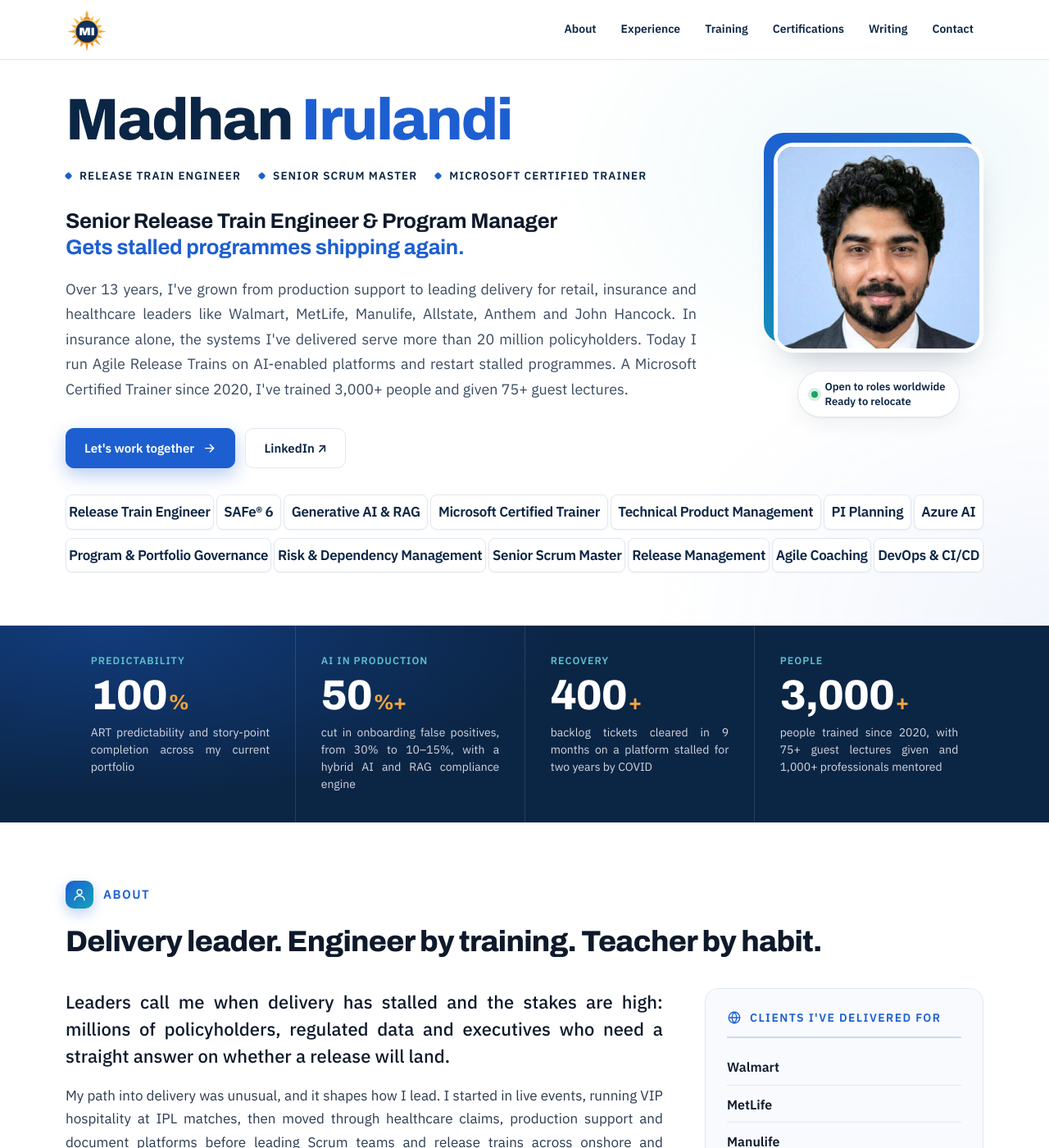
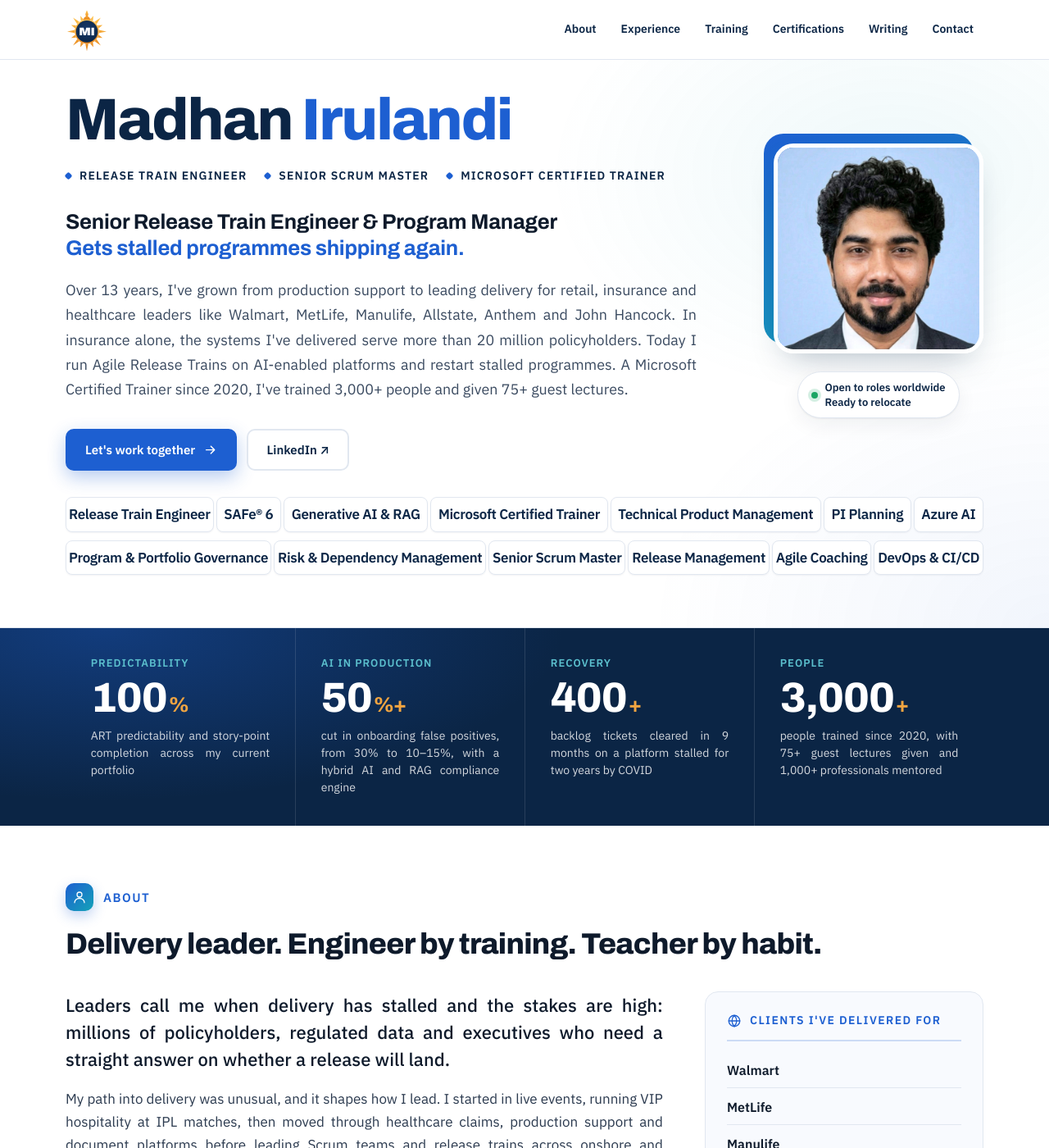
Before and after one commit to Madhan-I/Madhan-I.github.io, a Jekyll site: the page built from index.html, in a window 1280 px wide and 1400 px high. Shown: the whole window at 82% size. Built offline with Jekyll 4.4.1, drawn with Linux system fonts in a browser that asks for light colours.

Commit message:
Use whole-pixel font sizes; client 16px, employer 15px
Co-Authored-By: Claude Opus 5.5 <noreply@anthropic.com>
Claude-Session: https://claude.ai/code/session_01MFRrTt7LBDdX57m85KHNGp

```diff
--- a/assets/css/style.css
+++ b/assets/css/style.css
@@ -55,7 +55,7 @@ nav ul a:hover { color: var(--navy); background: var(--tint); }
 .hero { position: relative; display: grid; grid-template-columns: minmax(0, 1fr); gap: 32px; padding-block: clamp(24px, 3vw, 40px) clamp(36px, 5vw, 64px); }
 .hero.has-photo { grid-template-columns: minmax(0, 1fr) clamp(240px, 24vw, 320px); align-items: center; column-gap: clamp(32px, 5vw, 72px); }
 .hero .hire-for { grid-column: 1 / -1; }
-.eyebrow { display: inline-flex; align-items: center; gap: 10px; font: 600 12.5px/1.4 var(--mono); letter-spacing: .08em; text-transform: uppercase; color: var(--navy); background: #FFFFFF; border: 1px solid var(--line); border-radius: 999px; padding: 7px 14px 7px 12px; box-shadow: var(--shadow); }
+.eyebrow { display: inline-flex; align-items: center; gap: 10px; font: 600 13px/1.4 var(--mono); letter-spacing: .08em; text-transform: uppercase; color: var(--navy); background: #FFFFFF; border: 1px solid var(--line); border-radius: 999px; padding: 7px 14px 7px 12px; box-shadow: var(--shadow); }
 .dot { width: 8px; height: 8px; border-radius: 50%; background: #1AA563; box-shadow: 0 0 0 4px rgba(26, 165, 99, .18); flex: none; }
 h1 { font-weight: 800; font-size: clamp(42px, 6.2vw, 84px); line-height: 1; letter-spacing: -0.03em; margin: 0; color: var(--navy); }
 h1 .last { color: var(--brand); }
@@ -67,7 +67,7 @@ h1 .last { color: var(--brand); }
 .role em { font-style: normal; color: var(--brand); }
 .lede { color: #3A4A60; font-size: clamp(16px, 1.4vw, 18px); line-height: 1.7; max-width: 64ch; margin: 20px 0 0; }
 .ctas { display: flex; gap: 12px; flex-wrap: wrap; margin-top: 32px; }
-.btn { display: inline-flex; align-items: center; gap: 10px; font: 600 15px/1 var(--body); padding: 15px 22px; border-radius: 10px; border: 1.5px solid var(--navy); background: var(--navy); color: #FFFFFF; text-decoration: none; cursor: pointer; transition: transform .18s ease, box-shadow .18s ease, background .18s ease; }
+.btn { display: inline-flex; align-items: center; gap: 10px; font: 600 15px/1 var(--body); padding: 15px 22px; border-radius: 10px; border: 2px solid var(--navy); background: var(--navy); color: #FFFFFF; text-decoration: none; cursor: pointer; transition: transform .18s ease, box-shadow .18s ease, background .18s ease; }
 .btn:hover { transform: translateY(-2px); box-shadow: var(--shadow-lg); }
 .btn.primary { background: var(--brand); border-color: var(--brand); box-shadow: 0 8px 22px color-mix(in srgb, var(--brand) 32%, transparent); }
 .btn.ghost { background: #FFFFFF; color: var(--navy); border-color: var(--line); }
@@ -76,7 +76,7 @@ h1 .last { color: var(--brand); }
 .hire-for:has(.chip-row) { flex-direction: column; align-items: flex-start; }
 .chip-row { display: flex; flex-wrap: wrap; gap: 8px; }
 .chip-row .chip { padding: 9px 11px; }
-.chip { font: 600 13.5px/1.2 var(--body); color: var(--navy); background: #FFFFFF; border: 1px solid var(--line); padding: 9px 14px; border-radius: 8px; box-shadow: 0 1px 2px rgba(14, 26, 43, .05); }
+.chip { font: 600 14px/1.2 var(--body); color: var(--navy); background: #FFFFFF; border: 1px solid var(--line); padding: 9px 14px; border-radius: 8px; box-shadow: 0 1px 2px rgba(14, 26, 43, .05); }
 .portrait { position: relative; margin: 0; justify-self: center; width: 100%; max-width: 320px; }
 .portrait img { display: block; width: 100%; height: auto; aspect-ratio: 1; object-fit: cover; border-radius: 24px; border: 5px solid #FFFFFF; box-shadow: var(--shadow-lg); }
 .portrait::before { content: ""; position: absolute; inset: -10px 10px 10px -10px; border-radius: 28px; background: linear-gradient(135deg, var(--brand), var(--brand-2)); z-index: -1; opacity: .85; }
@@ -109,10 +109,10 @@ h1 .last { color: var(--brand); }
 .board { position: relative; display: grid; grid-template-columns: repeat(4, minmax(0, 1fr)); }
 .metric { padding: clamp(24px, 3vw, 36px) clamp(16px, 2vw, 28px); border-left: 1px solid rgba(255, 255, 255, .12); }
 .metric:first-child { border-left: 0; padding-left: 0; }
-.metric .tag { font: 600 11.5px/1 var(--mono); letter-spacing: .1em; text-transform: uppercase; color: color-mix(in srgb, var(--brand-2) 70%, #FFFFFF); }
+.metric .tag { font: 600 12px/1 var(--mono); letter-spacing: .1em; text-transform: uppercase; color: color-mix(in srgb, var(--brand-2) 70%, #FFFFFF); }
 .metric .n { font-family: var(--display); font-weight: 800; font-size: clamp(36px, 4vw, 54px); line-height: 1.05; letter-spacing: -0.02em; margin-top: 10px; color: #FFFFFF; }
 .metric .n small { font-size: .5em; color: var(--accent); margin-left: 2px; }
-.metric p { margin: 8px 0 0; color: rgba(255, 255, 255, .82); font-size: 14.5px; line-height: 1.5; }
+.metric p { margin: 8px 0 0; color: rgba(255, 255, 255, .82); font-size: 15px; line-height: 1.5; }
 @media (max-width: 900px) { .board { grid-template-columns: repeat(2, minmax(0, 1fr)); } .metric:nth-child(3) { border-left: 0; padding-left: 0; } .metric { border-top: 1px solid rgba(255, 255, 255, .12); } .metric:nth-child(-n+2) { border-top: 0; } }
 @media (max-width: 520px) { .board { grid-template-columns: 1fr; } .metric { border-left: 0; padding-left: 0; } .metric:nth-child(2) { border-top: 1px solid rgba(255, 255, 255, .12); } }
 
@@ -125,7 +125,7 @@ h1 .last { color: var(--brand); }
 .slide + .slide::before { content: ""; position: absolute; left: 0; right: 0; top: 0; height: 3px; background: linear-gradient(90deg, var(--brand), var(--brand-2) 50%, transparent); opacity: .9; }
 .tone-navy + .slide::before, .slide + .tone-navy::before { opacity: .0; }
 .sec-head { margin-bottom: clamp(24px, 3vw, 36px); }
-.label { display: inline-flex; align-items: center; gap: 10px; font: 600 12.5px/1 var(--mono); letter-spacing: .1em; text-transform: uppercase; color: var(--brand); }
+.label { display: inline-flex; align-items: center; gap: 10px; font: 600 13px/1 var(--mono); letter-spacing: .1em; text-transform: uppercase; color: var(--brand); }
 .label .num { font: 800 13px/1 var(--display); color: #FFFFFF; background: var(--brand); border-radius: 6px; padding: 6px 7px; letter-spacing: 0; }
 .tone-navy .label { color: color-mix(in srgb, var(--brand-2) 70%, #FFFFFF); }
 .tone-navy .label .num { background: rgba(255, 255, 255, .14); }
@@ -146,7 +146,7 @@ h1 .last { color: var(--brand); }
 .copy p { margin: 0 0 18px; font-size: 17px; }
 .copy p:first-child { font-size: clamp(19px, 1.8vw, 22px); line-height: 1.5; color: var(--ink); font-weight: 500; }
 .about-side { background: var(--tint); border: 1px solid var(--line); border-radius: var(--radius); padding: 26px; position: sticky; top: 96px; }
-.clients h3 { margin: 0 0 10px; font: 600 12.5px/1.4 var(--mono); letter-spacing: .1em; text-transform: uppercase; color: var(--brand); }
+.clients h3 { margin: 0 0 10px; font: 600 13px/1.4 var(--mono); letter-spacing: .1em; text-transform: uppercase; color: var(--brand); }
 .clients ul { list-style: none; margin: 0; padding: 0; display: grid; gap: 2px; }
 .clients li { font: 600 16px/1.4 var(--body); color: var(--ink); padding: 10px 0; border-bottom: 1px solid var(--line); }
 .clients li:last-child { border-bottom: 0; }
@@ -164,15 +164,15 @@ h1 .last { color: var(--brand); }
 .job-icon { width: 56px; height: 56px; border-radius: 14px; display: grid; place-items: center; color: #FFFFFF; background: linear-gradient(135deg, var(--brand), var(--brand-2)); box-shadow: 0 10px 22px color-mix(in srgb, var(--brand) 30%, transparent); }
 .job-icon .ic { width: 28px; height: 28px; }
 .when { display: inline-block; font: 700 14px/1 var(--body); letter-spacing: .01em; color: var(--brand); background: color-mix(in srgb, var(--brand) 10%, #FFFFFF); border: 1px solid color-mix(in srgb, var(--brand) 22%, #FFFFFF); border-radius: 8px; padding: 7px 10px; margin-top: 8px; white-space: nowrap; }
-.sector { display: flex; flex-direction: column; gap: 2px; font-size: 13.5px; line-height: 1.45; color: var(--muted); }
-.sector span:first-child { color: var(--navy); font-weight: 700; font-size: 15.5px; line-height: 1.3; }
-.sector span + span { font-size: 13.5px; }
+.sector { display: flex; flex-direction: column; gap: 2px; font-size: 14px; line-height: 1.45; color: var(--muted); }
+.sector span:first-child { color: var(--navy); font-weight: 700; font-size: 16px; line-height: 1.3; }
+.sector span + span { font-size: 14px; }
 .now-tag { font: 700 11px/1 var(--mono); letter-spacing: .08em; text-transform: uppercase; color: #FFFFFF; background: #1AA563; padding: 6px 9px; border-radius: 6px; }
 .job-body h3 { margin: 0; font-weight: 800; font-size: clamp(20px, 2vw, 26px); line-height: 1.2; letter-spacing: -0.01em; }
 .org { margin: 8px 0 0; color: var(--muted); font-size: 15px; }
 .org b { color: var(--brand); }
 .job-body ul { margin: 16px 0 0; padding: 0; list-style: none; display: grid; gap: 9px; }
-.job-body li { position: relative; padding-left: 22px; font-size: 15.5px; line-height: 1.6; }
+.job-body li { position: relative; padding-left: 22px; font-size: 15px; line-height: 1.6; }
 .job-body li::before { content: ""; position: absolute; left: 2px; top: .62em; width: 8px; height: 8px; border-radius: 2px; transform: rotate(45deg); background: var(--brand-2); }
 .job-art { position: absolute; right: -28px; bottom: -36px; width: 220px; height: 220px; color: var(--brand); opacity: .06; pointer-events: none; }
 .job.now { border-color: color-mix(in srgb, var(--brand) 35%, var(--line)); box-shadow: var(--shadow-lg); }
@@ -192,11 +192,11 @@ h1 .last { color: var(--brand); }
 .facts { display: grid; grid-template-columns: repeat(3, minmax(0, 1fr)); gap: 14px; margin-top: 30px; }
 .facts div { background: rgba(255, 255, 255, .06); border: 1px solid rgba(255, 255, 255, .12); border-radius: 14px; padding: 18px; }
 .facts b { display: block; font: 800 clamp(26px, 2.6vw, 36px)/1 var(--display); color: #FFFFFF; }
-.facts span { display: block; margin-top: 8px; font-size: 13.5px; color: rgba(255, 255, 255, .7); }
+.facts span { display: block; margin-top: 8px; font-size: 14px; color: rgba(255, 255, 255, .7); }
 .topics { list-style: none; margin: 0; padding: 0; background: #FFFFFF; border-radius: 18px; padding: 8px 22px; box-shadow: 0 20px 50px rgba(0, 0, 0, .25); }
 .topics li { display: flex; justify-content: space-between; align-items: baseline; gap: 16px; padding: 15px 0; border-bottom: 1px solid var(--line); }
 .topics li:last-child { border-bottom: 0; }
-.topics b { color: var(--navy); font-size: 15.5px; }
+.topics b { color: var(--navy); font-size: 16px; }
 .topics span { font: 500 12px/1.4 var(--mono); color: var(--brand); text-align: right; }
 @media (max-width: 900px) { .train-grid { grid-template-columns: 1fr; } }
 @media (max-width: 520px) { .facts { grid-template-columns: 1fr; } .topics li { flex-direction: column; gap: 4px; } .topics span { text-align: left; } }
@@ -213,11 +213,11 @@ h1 .last { color: var(--brand); }
 .cn a { color: inherit; text-decoration: none; }
 .cn a:hover { color: var(--brand); text-decoration: underline; }
 .meta { display: flex; flex-wrap: wrap; align-items: center; gap: 8px; font: 500 12px/1 var(--mono); color: var(--muted); }
-.live { font: 700 10.5px/1 var(--mono); letter-spacing: .06em; text-transform: uppercase; padding: 4px 8px; border-radius: 6px; background: #1AA563; color: #FFFFFF; }
-.expired { font: 700 10.5px/1 var(--mono); letter-spacing: .06em; text-transform: uppercase; padding: 4px 8px; border-radius: 6px; background: #E6EAF0; color: #5B6B82; }
+.live { font: 700 11px/1 var(--mono); letter-spacing: .06em; text-transform: uppercase; padding: 4px 8px; border-radius: 6px; background: #1AA563; color: #FFFFFF; }
+.expired { font: 700 11px/1 var(--mono); letter-spacing: .06em; text-transform: uppercase; padding: 4px 8px; border-radius: 6px; background: #E6EAF0; color: #5B6B82; }
 .verify-link { color: var(--brand); }
 .cg.featured { background: linear-gradient(170deg, color-mix(in srgb, var(--brand) 10%, #FFFFFF), #FFFFFF 70%); border: 1.5px solid color-mix(in srgb, var(--brand) 45%, var(--line)); box-shadow: var(--shadow-lg); position: relative; }
-.cg.featured::before { content: "Core"; position: absolute; top: -11px; right: 18px; font: 700 10.5px/1 var(--mono); letter-spacing: .1em; text-transform: uppercase; color: #FFFFFF; background: var(--brand); padding: 6px 9px; border-radius: 6px; }
+.cg.featured::before { content: "Core"; position: absolute; top: -11px; right: 18px; font: 700 11px/1 var(--mono); letter-spacing: .1em; text-transform: uppercase; color: #FFFFFF; background: var(--brand); padding: 6px 9px; border-radius: 6px; }
 .cg.muted { background: #FAFBFD; box-shadow: none; }
 .cg.muted .badge { filter: grayscale(1); opacity: .75; }
 .cg.muted .cn { color: var(--muted); }
@@ -240,7 +240,7 @@ h1 .last { color: var(--brand); }
 .rows li { padding: 16px 0; border-bottom: 1px solid var(--line); }
 .rows li:last-child { border-bottom: 0; padding-bottom: 0; }
 .rows li b { display: block; color: var(--ink); font-size: 16px; }
-.rows li > span, .abody > span { display: block; color: var(--muted); font-size: 14.5px; margin-top: 3px; }
+.rows li > span, .abody > span { display: block; color: var(--muted); font-size: 15px; margin-top: 3px; }
 .award { display: flex; gap: 16px; align-items: center; }
 .abody { min-width: 0; }
 .thumb { position: relative; flex: none; width: 92px; height: 66px; border-radius: 10px; overflow: hidden; border: 1px solid var(--line); display: block; }
@@ -268,12 +268,12 @@ h1 .last { color: var(--brand); }
 .contact-row { display: grid; grid-template-columns: repeat(2, minmax(0, 1fr)); gap: 14px; margin-top: 32px; }
 .card { background: rgba(255, 255, 255, .06); border: 1px solid rgba(255, 255, 255, .14); border-radius: 14px; padding: 18px 20px; min-width: 0; transition: background .2s, border-color .2s; }
 .card:hover { background: rgba(255, 255, 255, .1); border-color: rgba(255, 255, 255, .28); }
-.card .k { display: block; font: 600 11.5px/1 var(--mono); letter-spacing: .1em; text-transform: uppercase; color: rgba(255, 255, 255, .6); }
+.card .k { display: block; font: 600 12px/1 var(--mono); letter-spacing: .1em; text-transform: uppercase; color: rgba(255, 255, 255, .6); }
 .card .row { display: flex; align-items: center; justify-content: space-between; gap: 12px; margin-top: 10px; }
 .card .v { color: #FFFFFF; font-weight: 600; font-size: 17px; text-decoration: none; overflow-wrap: anywhere; }
 .card .v:hover { text-decoration: underline; }
 .copy-btn { font: 600 13px/1 var(--body); color: var(--navy); background: #FFFFFF; border: 0; border-radius: 8px; padding: 9px 12px; cursor: pointer; flex: none; }
-.note { margin: 22px 0 0; font-size: 14.5px; line-height: 1.7; color: rgba(255, 255, 255, .65); max-width: 80ch; }
+.note { margin: 22px 0 0; font-size: 15px; line-height: 1.7; color: rgba(255, 255, 255, .65); max-width: 80ch; }
 @media (min-width: 1000px) { .card .v { white-space: nowrap; } }
 @media (max-width: 640px) { .contact-row { grid-template-columns: 1fr; } }
 
@@ -292,7 +292,7 @@ section.flush-top { padding-block: 10px clamp(56px, 7vw, 96px); }
 .post .eyebrow { box-shadow: none; }
 .post-title { font-weight: 800; font-size: clamp(32px, 4.4vw, 50px); line-height: 1.1; letter-spacing: -0.02em; margin: 18px 0 0; color: var(--navy); }
 .cover { width: 100%; border-radius: var(--radius); margin-top: 28px; }
-.prose { margin-top: 30px; font-size: 17.5px; line-height: 1.8; color: var(--text); }
+.prose { margin-top: 30px; font-size: 18px; line-height: 1.8; color: var(--text); }
 .prose h2 { font-size: 26px; margin: 40px 0 10px; }
 .prose h3 { font-size: 20px; margin: 30px 0 8px; }
 .prose li { margin-bottom: 6px; }
@@ -313,15 +313,15 @@ section.flush-top { padding-block: 10px clamp(56px, 7vw, 96px); }
 .label { font: 700 14px/1 var(--body); letter-spacing: .08em; gap: 10px; }
 .label .num { font: 800 14px/1 var(--body); padding: 6px 8px; letter-spacing: 0; }
 .label .ic { width: 18px; height: 18px; }
-.roles { font: 700 13.5px/1.4 var(--body); letter-spacing: .08em; }
+.roles { font: 700 14px/1.4 var(--body); letter-spacing: .08em; }
 .metric .tag, .clients h3, .cg h3, .card .k, .post-card .k, .quick dt { font-family: var(--body); font-weight: 700; letter-spacing: .08em; }
-.metric .tag { font-size: 12.5px; }
+.metric .tag { font-size: 13px; }
 .clients h3, .cg h3 { font-size: 13px; }
 .card .k, .quick dt { font-size: 12px; }
-.post-card .k { font-size: 12.5px; }
-.meta { font-family: var(--body); font-size: 12.5px; font-weight: 500; }
+.post-card .k { font-size: 13px; }
+.meta { font-family: var(--body); font-size: 13px; font-weight: 500; }
 .live, .expired, .now-tag { font-family: var(--body); font-weight: 700; letter-spacing: .06em; }
-.topics span { font: 600 12.5px/1.4 var(--body); }
+.topics span { font: 600 13px/1.4 var(--body); }
 .eyebrow { font-family: var(--body); font-weight: 700; }
 button { font-family: var(--body); }
 
@@ -330,7 +330,7 @@ button { font-family: var(--body); }
 .role-1, .role-2 { display: block; }
 @media (min-width: 700px) { .role-1 { white-space: nowrap; } }
 /* "Clients I've delivered for" matches the "Experience" label exactly */
-.clients h3, .quick dt { font: 700 12.5px/1.2 var(--body); letter-spacing: .08em; text-transform: uppercase; }
+.clients h3, .quick dt { font: 700 13px/1.2 var(--body); letter-spacing: .08em; text-transform: uppercase; }
 .clients h3 { color: var(--muted); margin-bottom: 12px; }
 .quick dt { color: rgba(255, 255, 255, .72); }
 
@@ -354,7 +354,7 @@ button { font-family: var(--body); }
 
 .abody .extra { display: inline-block; margin-top: 6px; font-weight: 600; font-size: 14px; text-decoration: none; }
 .abody .extra:hover { text-decoration: underline; }
-.abody .anote { display: block; margin-top: 4px; font-size: 12.5px; color: var(--muted); font-style: italic; }
+.abody .anote { display: block; margin-top: 4px; font-size: 13px; color: var(--muted); font-style: italic; }
 
 /* logo: emblem + name */
 .mark { display: inline-flex; align-items: center; gap: 10px; }
@@ -386,13 +386,13 @@ nav ul a:hover { color: var(--brand); background: color-mix(in srgb, var(--brand
 
 /* larger emblem; name aligned to the centre of the sun disc (disc centre sits 3/64 below the image centre) */
 .mark img { width: 52px; height: 52px; }
-.mark-name { font-size: 19px; transform: translateY(2.5px); }
+.mark-name { font-size: 19px; transform: translateY(3px); }
 nav.name-hidden .mark-name { transform: translate(-8px, 2.5px); }
 nav .wrap { padding-block: 10px; }
 
 /* Status pill under the photo: never wider than the photo frame on mid-size screens */
 @media (min-width: 761px) and (max-width: 1279px) {
-  .portrait figcaption { white-space: nowrap; line-height: 1.35; font-size: 12.5px; padding: 8px 16px; }
+  .portrait figcaption { white-space: nowrap; line-height: 1.35; font-size: 13px; padding: 8px 16px; }
   .portrait figcaption .sep { display: block; height: 0; overflow: hidden; }
   .portrait figcaption .st { text-align: left; }
 }
@@ -462,8 +462,8 @@ nav .wrap { padding-block: 10px; }
 
 .job-body li { text-align: justify; text-justify: inter-word; }
 @media (max-width: 600px) { .portrait figcaption { display: none; } }
-.org .proj { color: var(--brand-2); font-weight: 600; font-size: 16px; }
+.org .proj { color: var(--brand-2); font-weight: 600; font-size: 15px; }
 @media (max-width: 760px) { .org .proj { display: block; margin-top: 2px; } .org .proj .sep { display: none; } }
-.org.has-client .client { color: var(--brand); font-size: 17px; font-weight: 800; letter-spacing: -0.01em; }
-.org.has-client .via { display: block; margin-top: 4px; font-size: 15.5px; color: var(--muted); }
+.org.has-client .client { color: var(--brand); font-size: 16px; font-weight: 800; letter-spacing: -0.01em; }
+.org.has-client .via { display: block; margin-top: 4px; font-size: 15px; color: var(--muted); }
 .org.has-client .via .emp { color: var(--navy); font-weight: 700; }
```
